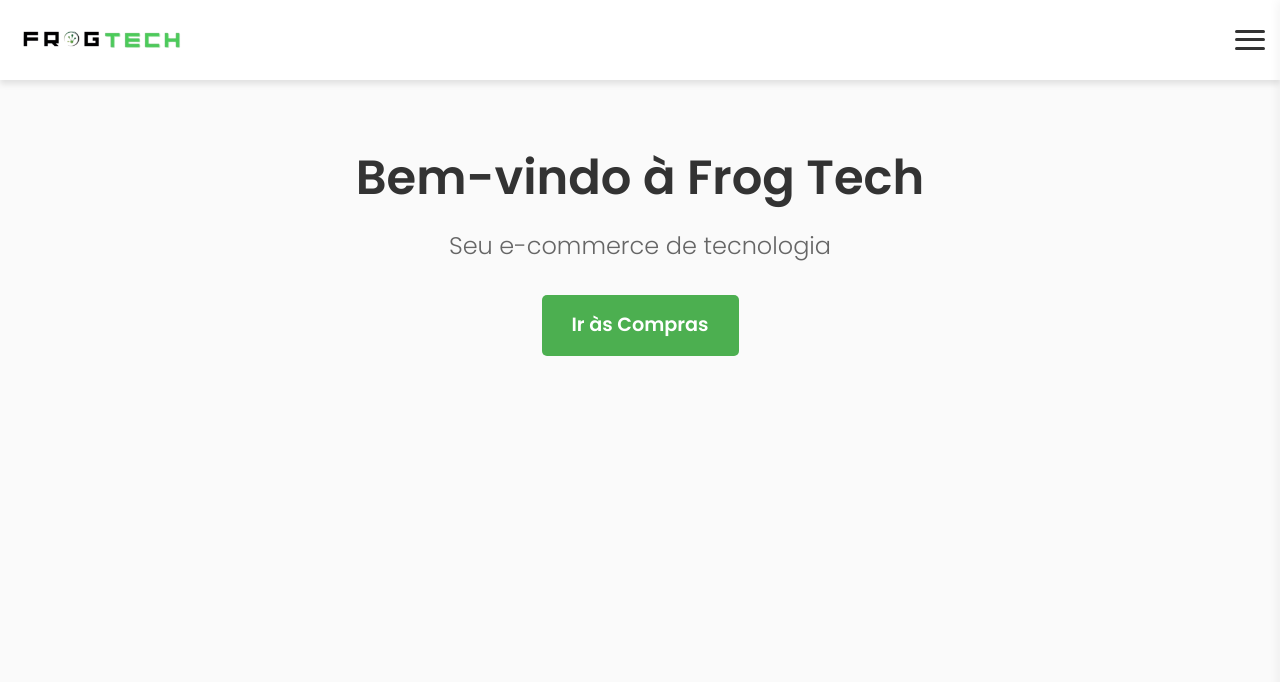
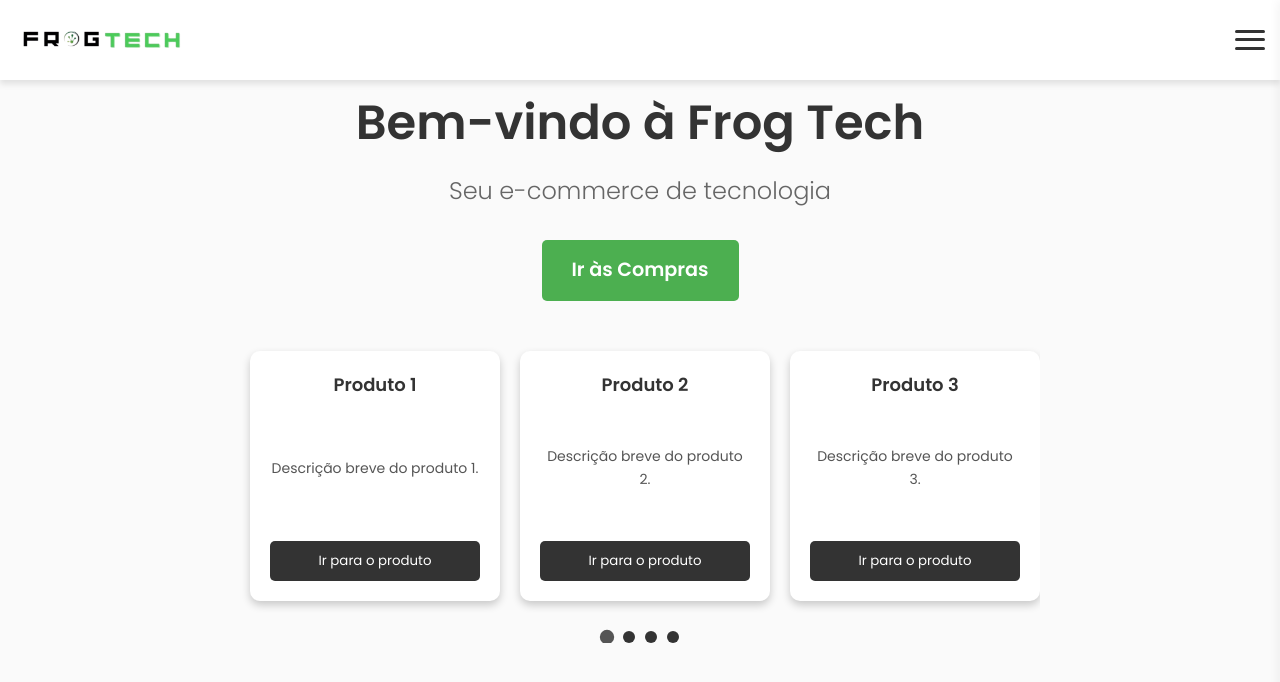
Before and after one commit to FeJoestar18/FROG-TECH, a PHP site: page /paginahome.php in a window 1280 px wide. Shown: the top 682 px of the page. Run offline with PHP 8.4, Linux system fonts and the light colour scheme.

Commit message:
DESFIZ AS CAGADAS DA LOJA

```diff
--- a/1.2.5/projeto1.2.5/paginas_iniciais/paginahome.php
+++ b/1.2.5/projeto1.2.5/paginas_iniciais/paginahome.php
@@ -13,7 +13,7 @@ include ('../conexao/conexao.php');
 
     <link href="https://fonts.googleapis.com/css2?family=Poppins:wght@300;400;600&display=swap" rel="stylesheet">
     <style>
-
+        /* Estilos Globais */
         * {
             margin: 0;
             padding: 0;
@@ -64,10 +64,12 @@ include ('../conexao/conexao.php');
         }
 
         .titulo {
-            margin-top: 120px;
-            text-align: center;
-            padding: 20px;
-        }
+    margin-top: 65px; /* Reduzindo o espaçamento superior */
+    text-align: center;
+    padding: 20px;
+    padding-bottom: 0px;
+}
+
 
         .titulo h1 {
             color: #333;
@@ -134,13 +136,13 @@ include ('../conexao/conexao.php');
             font-size: 1.1rem;
             transition: color 0.3s ease;
         }
+
         .sidebar ul li a.logout {
-            color:
-            #4CAF50;
+            color: #4CAF50;
         }
 
         .sidebar ul li a:hover {
-            color:#ff0000 ;
+            color: #ff0000;
         }
 
         .overlay {
@@ -158,7 +160,89 @@ include ('../conexao/conexao.php');
             display: block;
         }
 
+        /* Estilo do Carrossel */
+        .carousel-container {
+            position: relative;
+            width: 80%;
+            overflow: hidden;
+            max-width: 800px;
+            margin: 40px auto 0;
+        }
 
+        .carousel-track {
+            display: flex;
+            transition: transform 0.5s ease;
+        }
+
+        .card {
+            min-width: 250px;
+            height: 250px;
+            margin: 10px;
+            background-color: #fff;
+            border-radius: 10px;
+            box-shadow: 0 4px 8px rgba(0, 0, 0, 0.2);
+            display: flex;
+            flex-direction: column;
+            justify-content: space-between;
+            padding: 20px;
+            text-align: center;
+            transition: transform 0.4s ease, box-shadow 0.4s ease;
+        }
+
+        .card:hover {
+            transform: scale(1.08);
+            box-shadow: 0 6px 12px rgba(0, 0, 0, 0.3);
+        }
+
+        .card h3 {
+            font-size: 18px;
+            margin-bottom: 10px;
+        }
+
+        .card p {
+            font-size: 14px;
+            color: #555;
+            margin-bottom: 15px;
+        }
+
+        .card button {
+            padding: 10px;
+            background-color: #333;
+            color: #fff;
+            border: none;
+            border-radius: 5px;
+            cursor: pointer;
+            transition: background-color 0.3s ease;
+        }
+
+        .card button:hover {
+            background-color: #555;
+        }
+
+        .nav-dots {
+            display: flex;
+            justify-content: center;
+            margin-top: 20px;
+        }
+
+        .nav-dot {
+            width: 12px;
+            height: 12px;
+            margin: 0 5px;
+            background-color: #333;
+            border-radius: 50%;
+            cursor: pointer;
+            transition: transform 0.3s ease, background-color 0.3s ease;
+        }
+
+        .nav-dot.active {
+            background-color: #555;
+            transform: scale(1.2);
+        }
+
+        .nav-dot:hover {
+            background-color: #777;
+        }
     </style>
 </head>
 
@@ -173,7 +257,6 @@ include ('../conexao/conexao.php');
             <div class="bar"></div>
         </div>
     </header>
-    </div>
 
     <div class="sidebar" id="sidebarMenu">
         <ul>
@@ -192,6 +275,50 @@ include ('../conexao/conexao.php');
         <a href="../paginas_iniciais/loja.php" class="shop-btn">Ir às Compras</a>
     </div>
 
+    <!-- Carrossel -->
+    <div class="carousel-container">
+        <div class="carousel-track">
+            <div class="card">
+                <h3>Produto 1</h3>
+                <p>Descrição breve do produto 1.</p>
+                <button onclick="window.location.href='#'">Ir para o produto</button>
+            </div>
+            <div class="card">
+                <h3>Produto 2</h3>
+                <p>Descrição breve do produto 2.</p>
+                <button onclick="window.location.href='#'">Ir para o produto</button>
+            </div>
+            <div class="card">
+                <h3>Produto 3</h3>
+                <p>Descrição breve do produto 3.</p>
+                <button onclick="window.location.href='#'">Ir para o produto</button>
+            </div>
+            <div class="card">
+                <h3>Produto 4</h3>
+                <p>Descrição breve do produto 4.</p>
+                <button onclick="window.location.href='#'">Ir para o produto</button>
+            </div>
+            <div class="card">
+                <h3>Produto 5</h3>
+                <p>Descrição breve do produto 4.</p>
+                <button onclick="window.location.href='#'">Ir para o produto</button>
+            </div>
+            <div class="card">
+                <h3>Produto 6</h3>
+                <p>Descrição breve do produto 4.</p>
+                <button onclick="window.location.href='#'">Ir para o produto</button>
+            </div>
+        </div>
+
+        <!-- Bolinhas de Navegação -->
+        <div class="nav-dots">
+            <div class="nav-dot active" data-index="0"></div>
+            <div class="nav-dot" data-index="1"></div>
+            <div class="nav-dot" data-index="2"></div>
+            <div class="nav-dot" data-index="3"></div>
+        </div>
+    </div>
+
     <script>
         const menuIcon = document.getElementById('menuIcon');
         const sidebar = document.getElementById('sidebarMenu');
@@ -206,7 +333,17 @@ include ('../conexao/conexao.php');
             sidebar.classList.remove('open');
             overlay.classList.remove('show');
         });
+
+        const track = document.querySelector('.carousel-track');
+        const dots = document.querySelectorAll('.nav-dot');
+
+        dots.forEach((dot, idx) => {
+            dot.addEventListener('click', () => {
+                track.style.transform = `translateX(-${idx * 250}px)`;
+                dots.forEach(d => d.classList.remove('active'));
+                dot.classList.add('active');
+            });
+        });
     </script>
 </body>
-
 </html>
```
